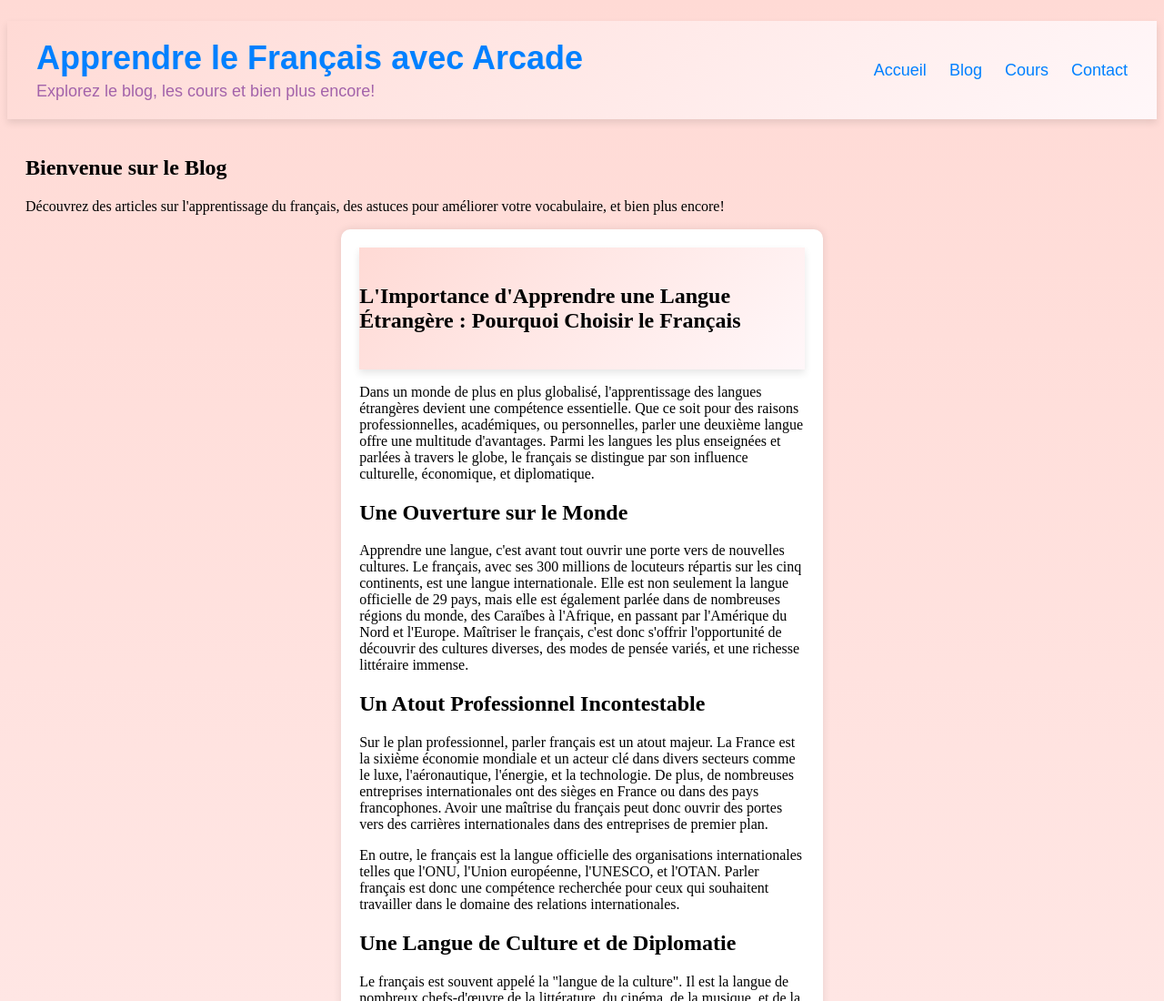
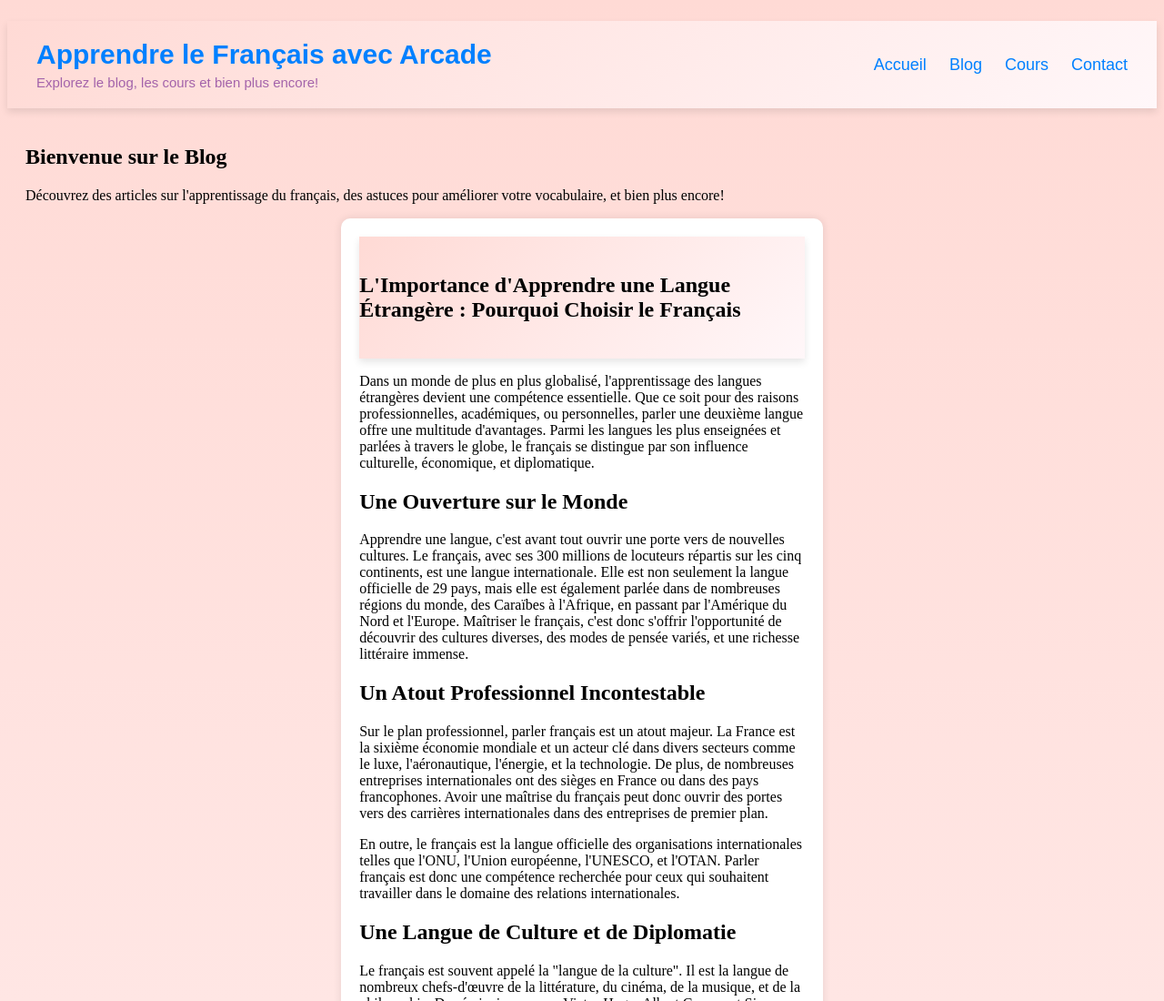
Before and after one commit to arcadejk/form-french-leads, a plain HTML site: page blog.html in a window 1280 px wide. Shown: the top 1100 px of the page at 91% size. Drawn offline with Linux system fonts and the light colour scheme.

Commit message:
Saved files

```diff
--- a/blog.html
+++ b/blog.html
@@ -8,13 +8,17 @@
     <link rel="stylesheet" href="assets/css/blog.css">
 </head>
 <body>
-    <header style="background: linear-gradient(135deg, #ffdad5, #fff7f9); padding: 20px 0; box-shadow: 0 4px 8px rgba(0, 0, 0, 0.1);">
-        <div style="max-width: 1200px; margin: 0 auto; display: flex; justify-content: space-between; align-items: center;">
-            <div>
-                <h1 style="font-family: 'Outfit', sans-serif; font-size: 36px; color: #0080ff; margin: 0;">Apprendre le Français avec Arcade</h1>
-                <p style="font-family: 'Outfit', sans-serif; color: #a363aa; font-size: 18px; margin: 5px 0 0;">Explorez le blog, les cours et bien plus encore!</p>
+    <header>
+        <div class="header-first-div">
+            <div class="header-second-div">
+                <h1>
+                    Apprendre le Français avec Arcade
+                </h1>
+                <p>
+                    Explorez le blog, les cours et bien plus encore!
+                </p>
             </div>
-            <nav style="font-family: 'Outfit', sans-serif; font-size: 18px;">
+            <nav>
                 <a href="index.html" style="color: #0080ff; margin-right: 20px; text-decoration: none;">Accueil</a>
                 <a href="blog.html" style="color: #0080ff; margin-right: 20px; text-decoration: none;">Blog</a>
                 <a href="cours.html" style="color: #0080ff; margin-right: 20px; text-decoration: none;">Cours</a>
```
Also changed, not shown: contact.html (+12 -8 lines), cours.html (+10 -6 lines), pages/articles/article1.html (+9 -6 lines).
